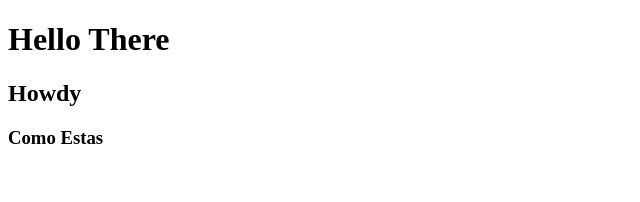
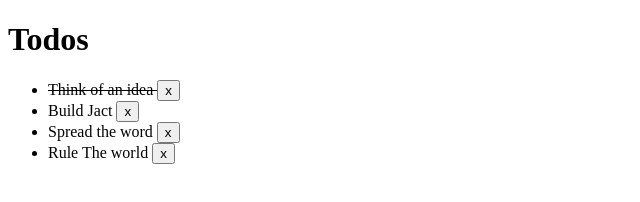
Before and after one commit to nolds9/jact, a plain HTML site: page index.html in a window 1280 px wide. Shown: the whole page, without its empty margins (0-640 px from the left). Drawn offline with nearby package versions, Linux system fonts and the light colour scheme.

Commit message:
can complete todos

```diff
--- /dev/null
+++ b/app.js
@@ -0,0 +1,52 @@
+$(document).ready(function (){
+  console.log('Ready, Set, Jact');
+  class App {
+    constructor() {
+      this.el = $('#app')
+      this.state = {
+        tasks: [
+          { title: 'Think of an idea', completed: true  },
+          { title: 'Build Jact',       completed: false },
+          { title: 'Spread the word',  completed: false },
+          { title: 'Rule The world',   completed: false }
+        ]
+      };
+    }
+    listen () {
+      this.el.find(".complete").on("click", function (e) {
+        e.preventDefault();
+        this.completeTask(e.target.dataset.taskIndex)
+      }.bind(this))
+    }
+    updateState (state) {
+      this.state = Object.assign(this.state, state)
+      this.render()
+    }
+    completeTask (index) {
+      if (this.state.tasks[index]) {
+        this.state.tasks[index].completed = true
+        this.updateState(this.state);
+      }
+    }
+    renderTasks () {
+      let html = `<ul id='tasks'>`;
+      this.state.tasks.forEach(function (task, i) {
+        let className = task.completed ? 'done' : 'active';
+        html += `<li class=${className}>${task.title} `;
+        html += `<button data-task-index=${i} class="complete">x</button>`; // TODO make the onClick attribute call completeTask
+        html += `</li>`;
+      });
+      html += `</ul>`
+      return html;
+    }
+    render () {
+      let html = '';
+      html += `<h1>Todos</h1>`
+      html += this.renderTasks();
+      this.el.html(html)
+      this.listen();
+    }
+  }
+  app = new App()
+  app.render();
+});
--- a/app/index.js
+++ /dev/null
@@ -1,33 +0,0 @@
-$(document).ready(function (){
-  console.log('Ready, Set, Jact');
-  class App {
-    constructor() {
-      this.el = $('#app')
-      this.state = {
-        greetings: [
-          'Hello There',
-          'Howdy',
-          'Como Estas'
-        ]
-      };
-    }
-    updateState (state) {
-      this.state = Object.assign(this.state, state)
-      this.render()
-    }
-    renderGreetings () {
-      let html = '';
-      for (let i = 0; i < this.state.greetings.length; i++) {
-        html += `<h${i + 1}>${this.state.greetings[i]}</h${i + 1}>`
-      }
-      return html
-    }
-    render () {
-      let html = '';
-      html = this.renderGreetings();
-      this.el.html(html)
-    }
-  }
-  app = new App()
-  app.render();
-});
--- a/index.html
+++ b/index.html
@@ -3,10 +3,11 @@
   <head>
     <meta charset="utf-8">
     <title>J | A | C | T</title>
+    <link rel="stylesheet" href="styles.css">
   </head>
   <body>
     <div id="app"></div>
     <script src="https://code.jquery.com/jquery-git.min.js"></script>
-    <script src="app/index.js"></script>
+    <script src="app.js"></script>
   </body>
 </html>
--- /dev/null
+++ b/styles.css
@@ -0,0 +1,3 @@
+.done {
+  text-decoration: line-through;
+}
```
